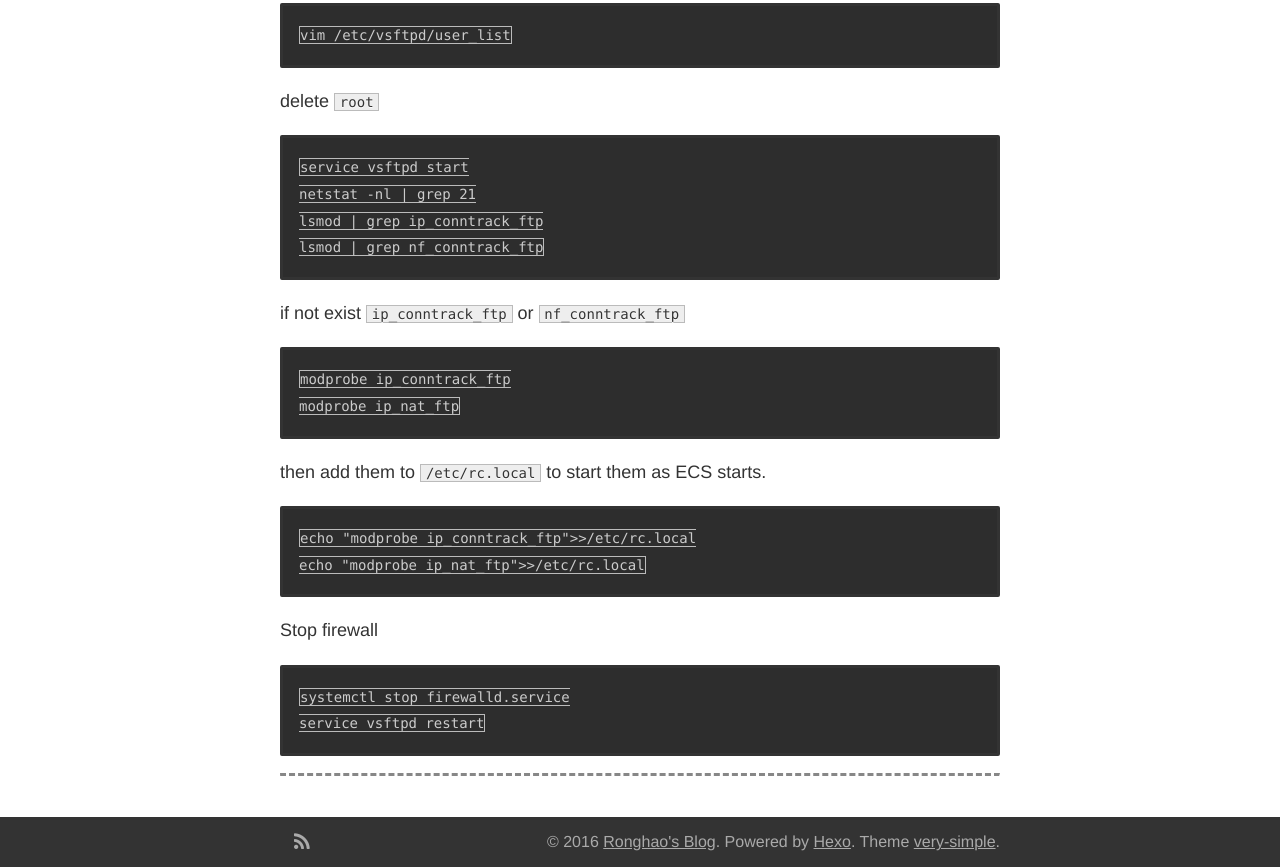
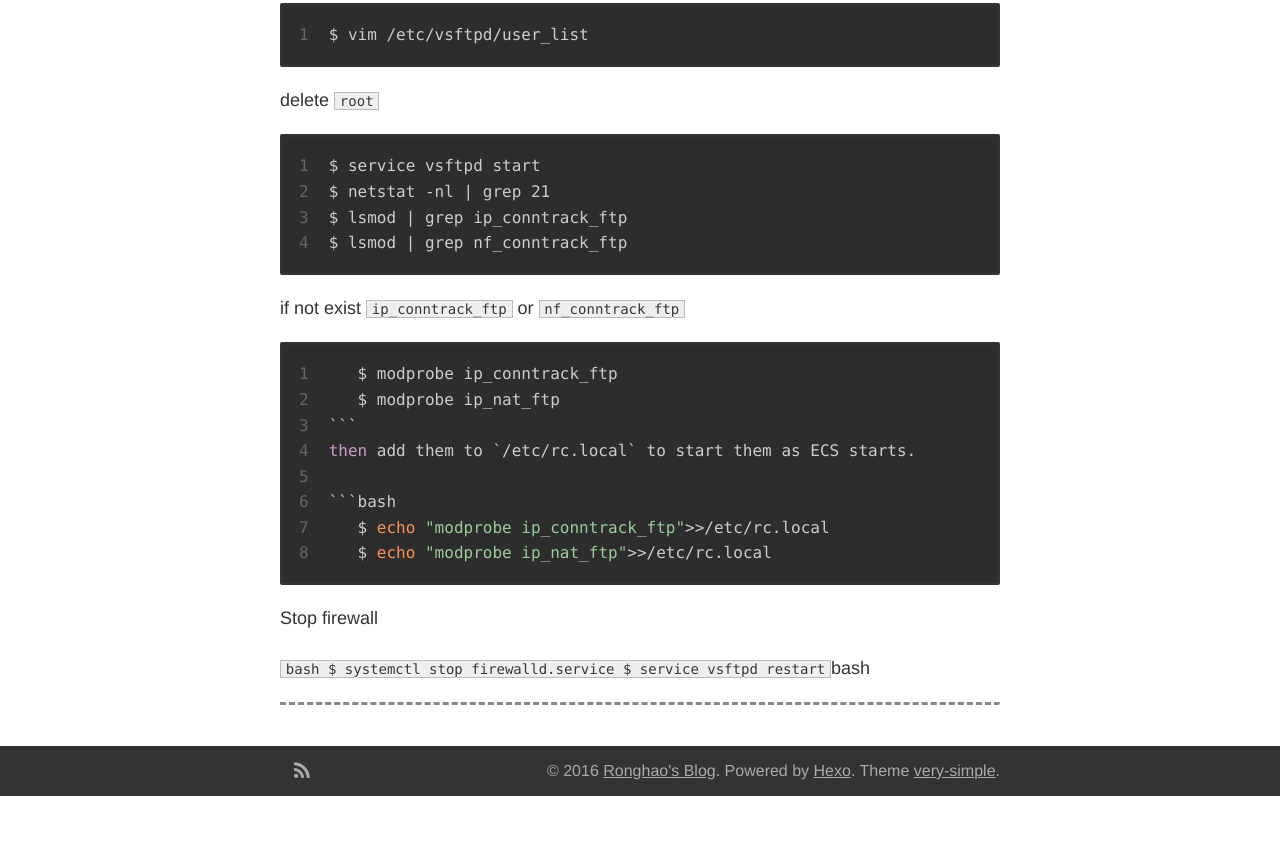
Before and after one commit to DOYOULIKEMI/smartsrh.github.io, a plain HTML site: page 2016/03/28/CentOS-Notes/index.html in a window 1280 px wide. Shown: the part 1988-2855 px from the top of the page. After the commit the page ends 2784 px from the top, so only its background shows below. Drawn offline with nearby package versions, Linux system fonts and the light colour scheme; some packages are replaced by stand-ins of ours; a script that the page names is missing.

Commit message:
Site updated: 2016-03-28 22:57:30

````diff
--- a/2016/03/28/CentOS-Notes/index.html
+++ b/2016/03/28/CentOS-Notes/index.html
@@ -38,22 +38,15 @@
 </ul>
 <h3 id="2-The-Command-of-Mannal"><a href="#2-The-Command-of-Mannal" class="headerlink" title="2. The Command of Mannal"></a>2. The Command of Mannal</h3><h3 id="1-FTP-Server-Configuration"><a href="#1-FTP-Server-Configuration" class="headerlink" title="1. FTP Server Configuration"></a>1. FTP Server Configuration</h3><figure class="highlight bash"><table><tr><td class="gutter"><pre><span class="line">1</span><br><span class="line">2</span><br><span class="line">3</span><br><span class="line">4</span><br><span class="line">5</span><br><span class="line">6</span><br><span class="line">7</span><br></pre></td><td class="code"><pre><span class="line">$ rpm -qa | grep vsftpd</span><br><span class="line">$ yum install vsftpd</span><br><span class="line">$ vim /etc/vsftpd/vsftpd.conf</span><br><span class="line">$ anonymous_<span class="built_in">enable</span>=NO</span><br><span class="line">$ listen=YES</span><br><span class="line">$ listen_ipv6=NO</span><br><span class="line">$ vim /etc/vsftpd/ftpusers</span><br></pre></td></tr></table></figure>
 <p>delete <code>root</code></p>
-<pre><code>vim /etc/vsftpd/user_list
-</code></pre><p>delete <code>root</code></p>
-<pre><code>service vsftpd start
-netstat -nl | grep 21
-lsmod | grep ip_conntrack_ftp
-lsmod | grep nf_conntrack_ftp
-</code></pre><p>if not exist <code>ip_conntrack_ftp</code> or <code>nf_conntrack_ftp</code></p>
-<pre><code class="bash">modprobe ip_conntrack_ftp
-modprobe ip_nat_ftp
-</code></pre>
-<p>then add them to <code>/etc/rc.local</code> to start them as ECS starts.</p>
-<pre><code>echo &quot;modprobe ip_conntrack_ftp&quot;&gt;&gt;/etc/rc.local
-echo &quot;modprobe ip_nat_ftp&quot;&gt;&gt;/etc/rc.local
-</code></pre><p>Stop firewall</p>
-<pre><code>systemctl stop firewalld.service
-service vsftpd restart
-</code></pre></div><!-- comment system--><div class="container"><hr></div></article><footer id="footer"><div class="container"><div class="bar"><div class="social"><a href="/atom.xml" target="_blank"><i class="fa fa-rss"></i></a></div><div class="footer">© 2016 <a href="/" rel="nofollow">Ronghao's Blog</a>. Powered by <a rel="nofollow" target="_blank" href="https://hexo.io">Hexo</a>. Theme <a target="_blank" href="https://github.com/lotabout/very-simple">very-simple</a>.</div></div></div></footer><link rel="stylesheet" type="text/css" href="//cdn.bootcss.com/fancybox/2.1.5/jquery.fancybox.css"><script src="//cdn.bootcss.com/jquery/2.0.3/jquery.min.js"></script><script src="//cdn.bootcss.com/fancybox/2.1.5/jquery.fancybox.pack.js"></script><script>$(document).ready(function() {
+<figure class="highlight bash"><table><tr><td class="gutter"><pre><span class="line">1</span><br></pre></td><td class="code"><pre><span class="line">$ vim /etc/vsftpd/user_list</span><br></pre></td></tr></table></figure>
+<p>delete <code>root</code></p>
+<figure class="highlight bash"><table><tr><td class="gutter"><pre><span class="line">1</span><br><span class="line">2</span><br><span class="line">3</span><br><span class="line">4</span><br></pre></td><td class="code"><pre><span class="line">$ service vsftpd start</span><br><span class="line">$ netstat -nl | grep 21</span><br><span class="line">$ lsmod | grep ip_conntrack_ftp</span><br><span class="line">$ lsmod | grep nf_conntrack_ftp</span><br></pre></td></tr></table></figure>
+<p>if not exist <code>ip_conntrack_ftp</code> or <code>nf_conntrack_ftp</code></p>
+<figure class="highlight bash"><table><tr><td class="gutter"><pre><span class="line">1</span><br><span class="line">2</span><br><span class="line">3</span><br><span class="line">4</span><br><span class="line">5</span><br><span class="line">6</span><br><span class="line">7</span><br><span class="line">8</span><br></pre></td><td class="code"><pre><span class="line">   $ modprobe ip_conntrack_ftp</span><br><span class="line">   $ modprobe ip_nat_ftp</span><br><span class="line">```  </span><br><span class="line"><span class="keyword">then</span> add them to `/etc/rc.local` to start them as ECS starts.</span><br><span class="line"></span><br><span class="line">```bash</span><br><span class="line">   $ <span class="built_in">echo</span> <span class="string">"modprobe ip_conntrack_ftp"</span>&gt;&gt;/etc/rc.local</span><br><span class="line">   $ <span class="built_in">echo</span> <span class="string">"modprobe ip_nat_ftp"</span>&gt;&gt;/etc/rc.local</span><br></pre></td></tr></table></figure>
+<p>Stop firewall</p>
+<p><code>bash
+   $ systemctl stop firewalld.service
+   $ service vsftpd restart</code>bash</p>
+</div><!-- comment system--><div class="container"><hr></div></article><footer id="footer"><div class="container"><div class="bar"><div class="social"><a href="/atom.xml" target="_blank"><i class="fa fa-rss"></i></a></div><div class="footer">© 2016 <a href="/" rel="nofollow">Ronghao's Blog</a>. Powered by <a rel="nofollow" target="_blank" href="https://hexo.io">Hexo</a>. Theme <a target="_blank" href="https://github.com/lotabout/very-simple">very-simple</a>.</div></div></div></footer><link rel="stylesheet" type="text/css" href="//cdn.bootcss.com/fancybox/2.1.5/jquery.fancybox.css"><script src="//cdn.bootcss.com/jquery/2.0.3/jquery.min.js"></script><script src="//cdn.bootcss.com/fancybox/2.1.5/jquery.fancybox.pack.js"></script><script>$(document).ready(function() {
     $(".fancybox").fancybox();
 });</script></body></html>
````
